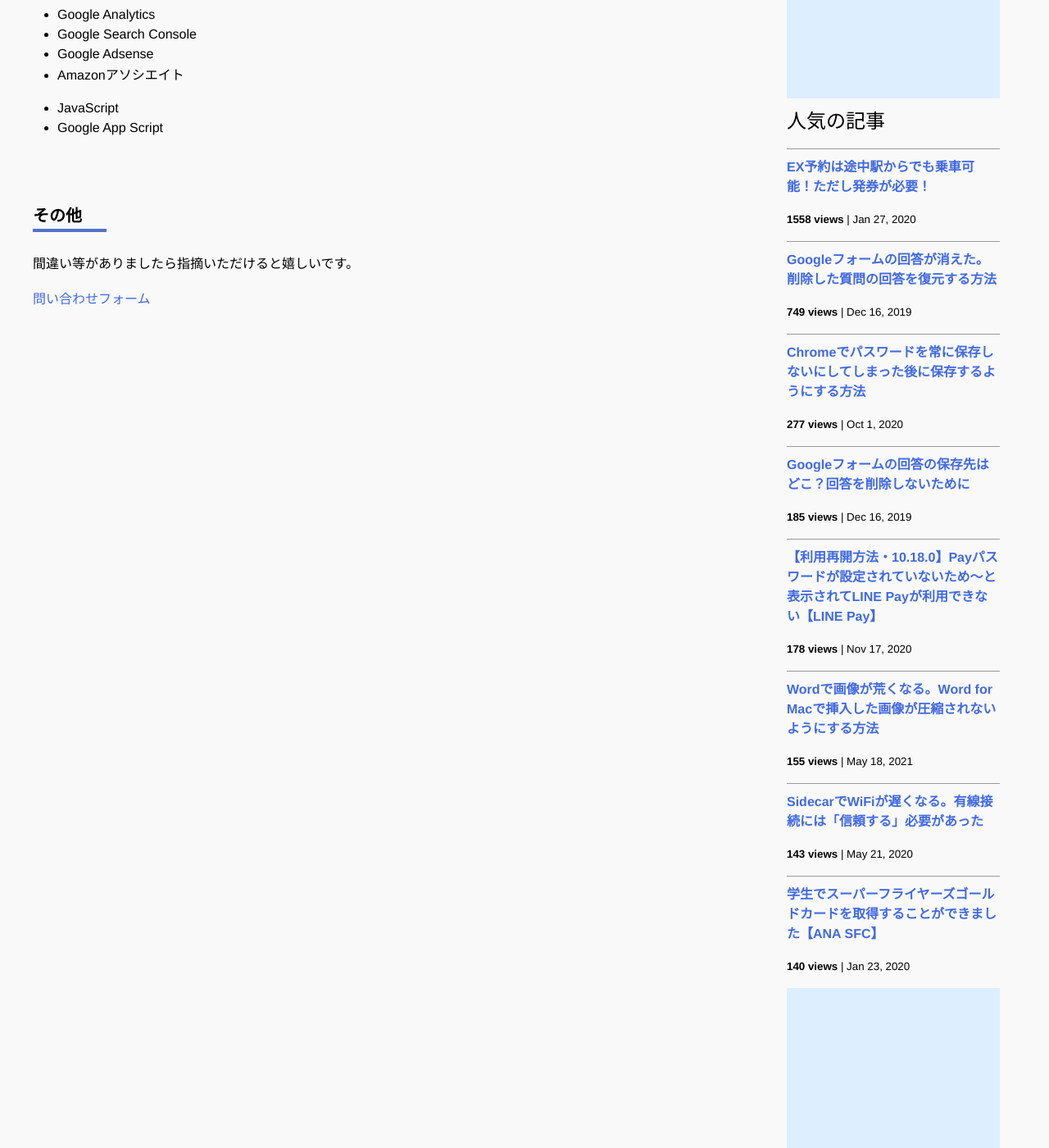
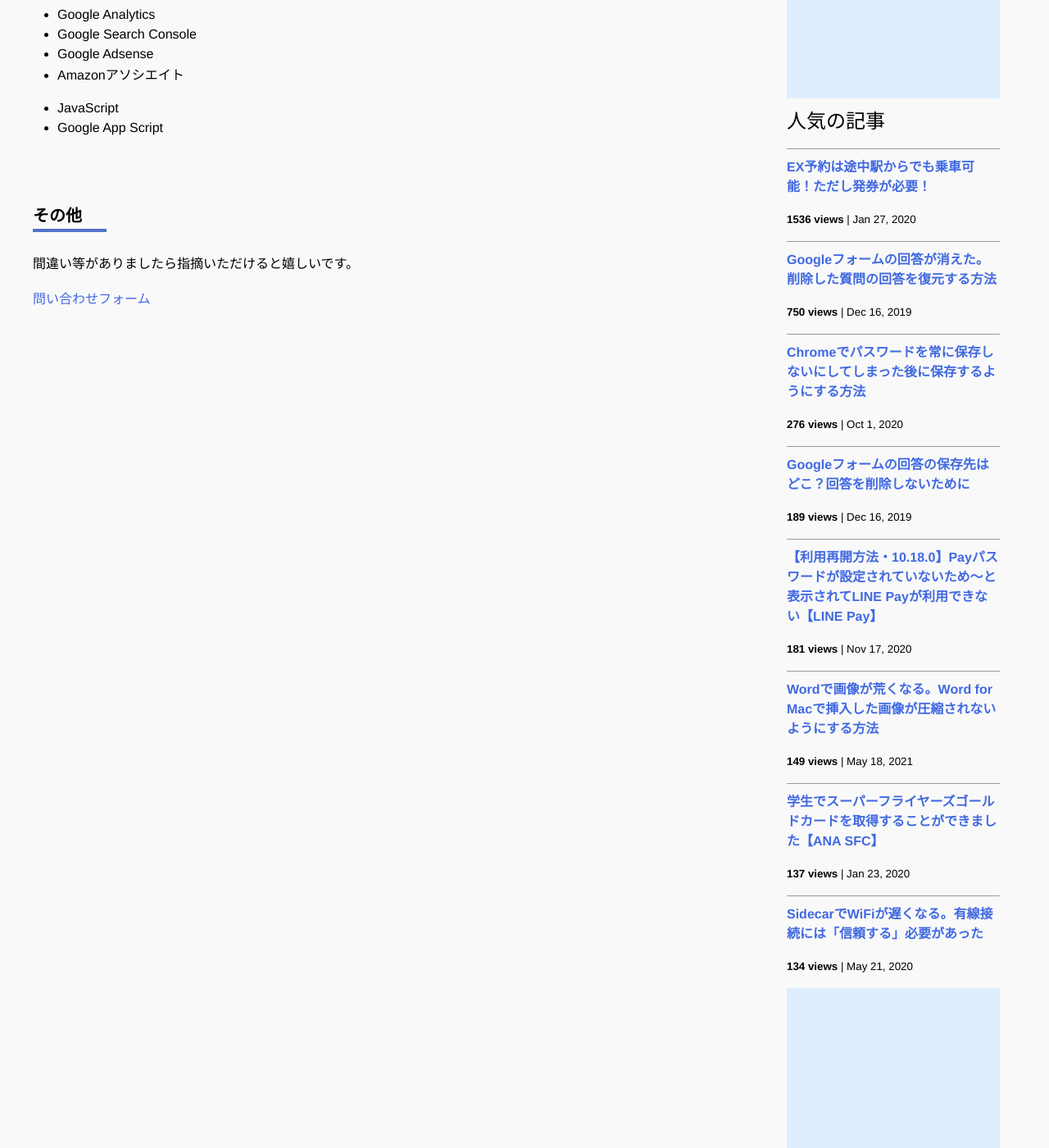
Before and after one commit to iwanaminami/shoyaiwaname, a Jekyll site: the page built from about.markdown, in a window 1280 px wide and 1400 px high, scrolled down 693 px. Shown: the whole window at 82% size. Built offline with Jekyll 4.4.1, drawn with Linux system fonts in a browser that asks for light colours; nearby versions of some CDN libraries; comment, search, counter and statistics services are not loaded.

Commit message:
a new commit message

```diff
--- a/_data/popularposts.yml
+++ b/_data/popularposts.yml
@@ -1,17 +1,17 @@
 side:
-  - view: 1558
+  - view: 1536
     url: /2020/01/27/ex-rideontheway.html
-  - view: 749
+  - view: 750
     url: /2019/12/16/restore-googleform.html
-  - view: 277
+  - view: 276
     url: /2020/10/01/googlepassword.html
-  - view: 185
+  - view: 189
     url: /2019/12/16/googleform-answers.html
-  - view: 178
+  - view: 181
     url: /2020/11/17/linepay.html
-  - view: 155
+  - view: 149
     url: /2021/05/18/image-compression-word.html
-  - view: 143
+  - view: 137
+    url: /2020/01/23/sfcgold.html
+  - view: 134
     url: /2020/05/21/sidecar-via-cable.html
-  - view: 140
-    url: /2020/01/23/sfcgold.html
```
